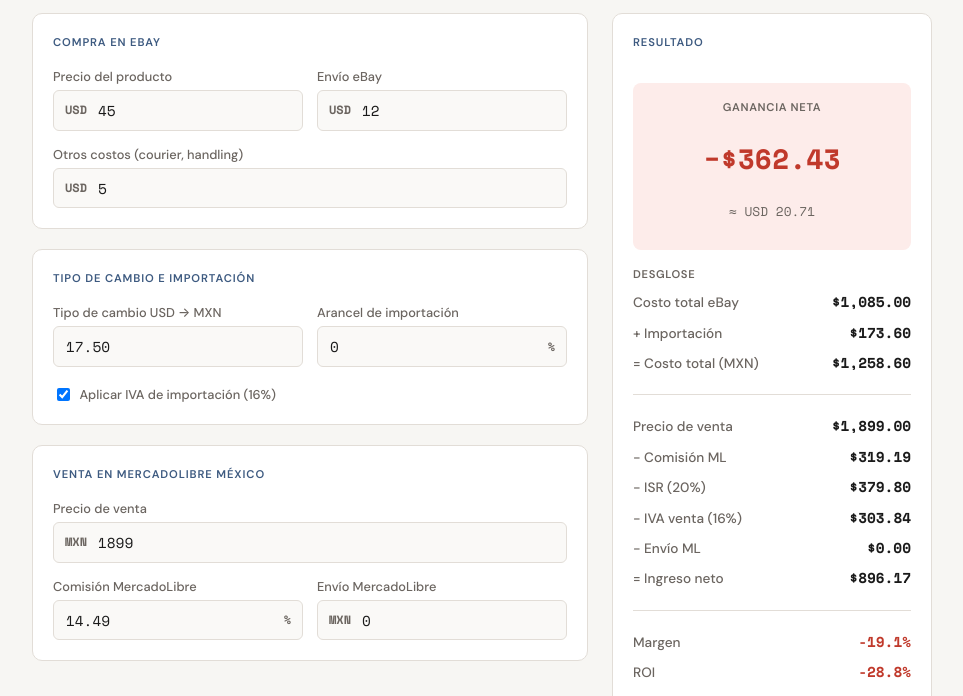
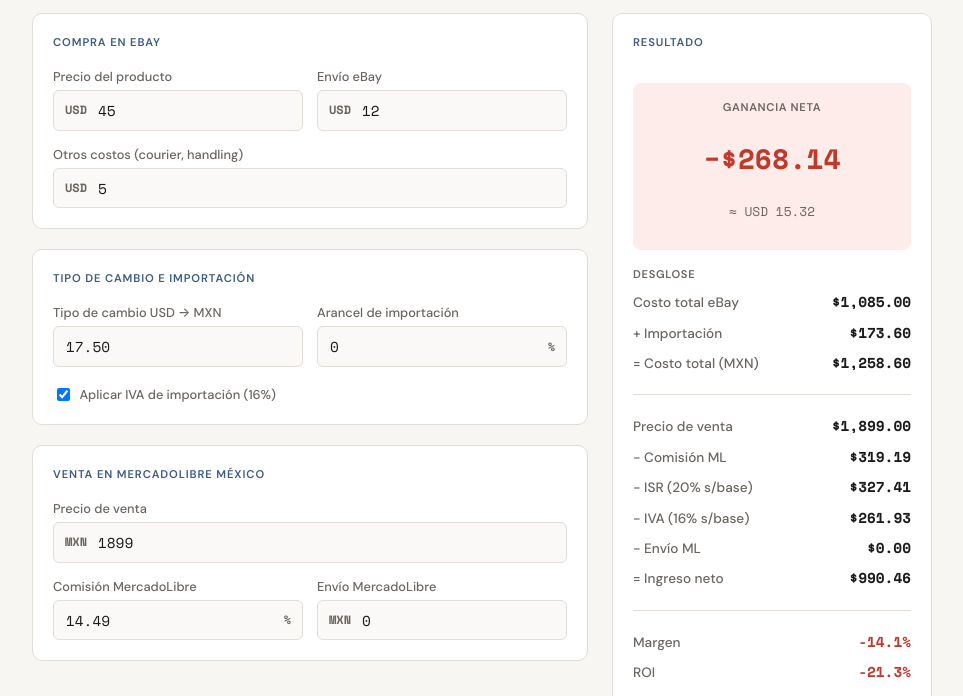
Before and after one commit to patxi2004/dropshipcalculator, a plain HTML site: page index.html in a window 1280 px wide. Shown: the part 104-800 px from the top of the page, without its empty margins (158-1121 px from the left). Drawn offline with nearby package versions, Linux system fonts and the light colour scheme.

Commit message:
Corregir fórmula fiscal: ISR e IVA sobre base sin IVA
MercadoLibre calcula retenciones sobre precio/1.16, no sobre
el precio bruto. Verificado contra simulador oficial de ML.

```diff
--- a/index.html
+++ b/index.html
@@ -437,11 +437,11 @@
           <span class="value" id="commissionAmount">$0</span>
         </div>
         <div class="result-row">
-          <span class="label">− ISR (20%)</span>
+          <span class="label">− ISR (20% s/base)</span>
           <span class="value" id="r-isr">$0</span>
         </div>
         <div class="result-row">
-          <span class="label">− IVA venta (16%)</span>
+          <span class="label">− IVA (16% s/base)</span>
           <span class="value" id="r-iva-venta">$0</span>
         </div>
         <div class="result-row">
@@ -501,10 +501,9 @@
     const ivaComm = commissionMXN * 0.16;
     const totalCommission = commissionMXN + ivaComm;
 
-    const isrRate = 0.20;
-    const ivaVentaRate = 0.16;
-    const isrMX = mlPrice * isrRate;
-    const ivaVenta = mlPrice * ivaVentaRate;
+    const baseFiscal = mlPrice / 1.16;
+    const isrMX = baseFiscal * 0.20;
+    const ivaVenta = baseFiscal * 0.16;
 
     const netRev = mlPrice - totalCommission - isrMX - ivaVenta - mlShip;
 
```
